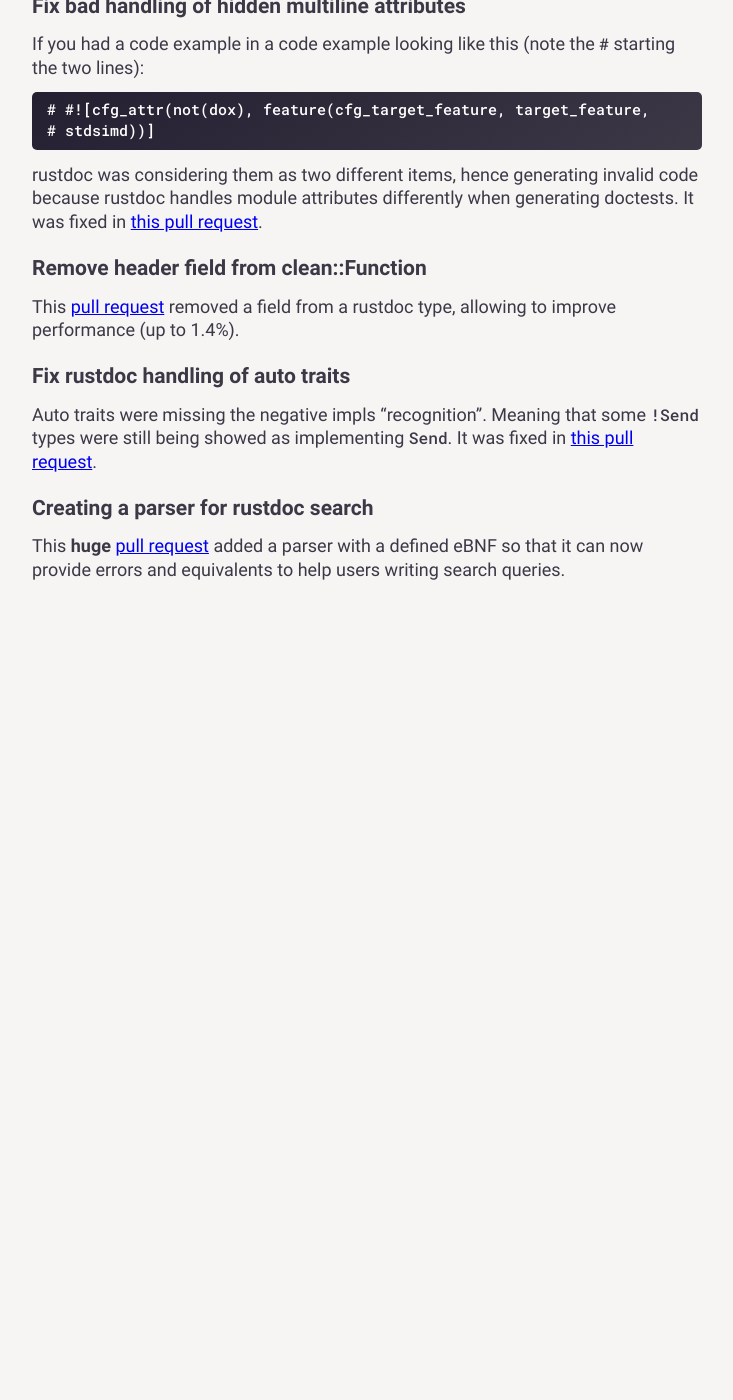
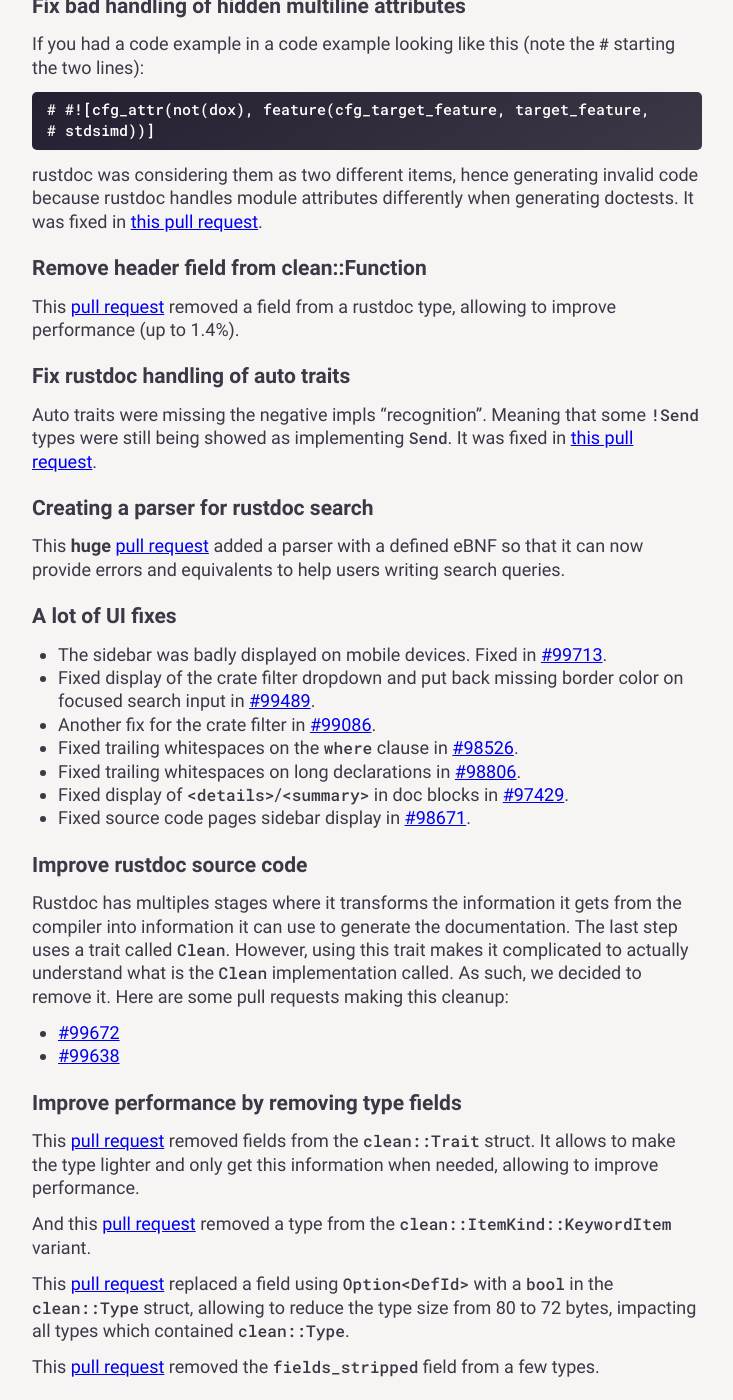
Before and after one commit to yijunyu/trusted-programming.github.io, a Jekyll site: the page built from articles/rustdoc.md, in a window 1280 px wide and 1400 px high, scrolled down 9035 px. Shown: the whole window, without its empty margins (273-1006 px from the left). Built offline with Jekyll 4.4.1, drawn with Linux system fonts in a browser that asks for light colours; comment, search, counter and statistics services are not loaded; before the commit the page ends 9665 px from its top, so only the background shows below that; some of the changed text lies outside the part shown.

Commit message:
Add updates from GuillaumeGomez

```diff
--- a/articles/rustdoc.md
+++ b/articles/rustdoc.md
@@ -351,3 +351,84 @@
 ### Creating a parser for rustdoc search
 
 This **huge** [pull request](https://github.com/rust-lang/rust/pull/90630) added a parser with a defined eBNF so that it can now provide errors and equivalents to help users writing search queries.
+
+### A lot of UI fixes
+
+ * The sidebar was badly displayed on mobile devices. Fixed in [#99713](https://github.com/rust-lang/rust/pull/99713).
+ * Fixed display of the crate filter dropdown and put back missing border color on focused search input in [#99489](https://github.com/rust-lang/rust/pull/99489).
+ * Another fix for the crate filter in [#99086](https://github.com/rust-lang/rust/pull/99086).
+ * Fixed trailing whitespaces on the `where` clause in [#98526](https://github.com/rust-lang/rust/pull/98256).
+ * Fixed trailing whitespaces on long declarations in [#98806](https://github.com/rust-lang/rust/pull/98806).
+ * Fixed display of `<details>`/`<summary>` in doc blocks in [#97429](https://github.com/rust-lang/rust/pull/97249).
+ * Fixed source code pages sidebar display in [#98671](https://github.com/rust-lang/rust/pull/98671).
+
+### Improve rustdoc source code
+
+Rustdoc has multiples stages where it transforms the information it gets from the compiler into information it can use to generate the documentation. The last step uses a trait called `Clean`. However, using this trait makes it complicated to actually understand what is the `Clean` implementation called. As such, we decided to remove it. Here are some pull requests making this cleanup:
+
+ * [#99672](https://github.com/rust-lang/rust/pull/99672)
+ * [#99638](https://github.com/rust-lang/rust/pull/99638)
+
+### Improve performance by removing type fields
+
+This [pull request](https://github.com/rust-lang/rust/pull/99598) removed fields from the `clean::Trait` struct. It allows to make the type lighter and only get this information when needed, allowing to improve performance.
+
+And this [pull request](https://github.com/rust-lang/rust/pull/99559) removed a type from the `clean::ItemKind::KeywordItem` variant.
+
+This [pull request](https://github.com/rust-lang/rust/pull/93963) replaced a field using `Option<DefId>` with a `bool` in the `clean::Type` struct, allowing to reduce the type size from 80 to 72 bytes, impacting all types which contained `clean::Type`.
+
+This [pull request](https://github.com/rust-lang/rust/pull/94053) removed the `fields_stripped` field from a few types.
+
+### Fix auto-expand in source code pages sidebar
+
+In the source code pages, the sidebar contains a tree view for the files of the crate. It auto-expands the path to the current file. However, it was also opening all other paths. It was fixed in [#99373](https://github.com/rust-lang/rust/pull/99373).
+
+### JSON output format fixes
+
+The JSON output format had a lot of issues, mostly around reexports. The solution we picked was to stop inlining reexported items directly to prevent duplicates. It was done in these pull requests:
+
+ * [#99287](https://github.com/rust-lang/rust/pull/99287)
+ * [#98577](https://github.com/rust-lang/rust/pull/98577)
+ * [#98611](https://github.com/rust-lang/rust/pull/98611)
+ * [#98053](https://github.com/rust-lang/rust/pull/98053)
+ * [#98166](https://github.com/rust-lang/rust/pull/98166)
+ * [#98195](https://github.com/rust-lang/rust/pull/98195)
+
+### Transform the settings menu into a "pocket" menu
+
+We had a lot of buttons alongside the search input: one for picking a theme, one for the settings and one for the help. We tried for some time to remove this noise and finally found a way by merging settings and themes menus into one "pocket" menu.
+
+It was done in [#96958](https://github.com/rust-lang/rust/pull/96958).
+
+Then this [pull request](https://github.com/rust-lang/rust/pull/97089) improved the display of the items in the menu.
+
+### Transform the help popup into a "pocket" menu
+
+Until this [pull request](https://github.com/rust-lang/rust/pull/98297), when you clicked on the `?` button, a popup was displayed. It was displaying a popup. Since we already transformed the settings menu into a pocket menu, it didn't make much sense to keep this popup so it was turned into a pocket menu as well.
+
+### Add macro support in jump to definition feature
+
+On the source code pages, when there is a macro, you can now jump to its definition thanks to [#91264](https://github.com/rust-lang/rust/pull/91264).
+
+### Add visual "notification" for users to know that the settings menu is loading
+
+This [pull request](https://github.com/rust-lang/rust/pull/96704) added an animation when you click on the settings button until the menu is loaded to allow the users to know that something is being done in the background.
+
+### Simplify theme CSS source code
+
+For now, rustdoc themes need to re-implement all the CSS rules from `light.css` into the new theme. We have been switching to CSS variables to make this simpler to maintain:
+
+ * [#98460](https://github.com/rust-lang/rust/pull/98460)
+ * [#99152](https://github.com/rust-lang/rust/pull/99152)
+
+### Add more semantic information to impl IDs
+
+Each impl block has an ID. However, if you have more than one, the IDs will conflict and you will end up with `impl-1`, `impl-2`, etc. This [pull request](https://github.com/rust-lang/rust/pull/98939) added more information into the impl ID to make them more predictible.
+
+### CSS cleanup
+
+There some cleanups being done recently on the CSS:
+
+ * [#99423](https://github.com/rust-lang/rust/pull/99423)
+ * [#99237](https://github.com/rust-lang/rust/pull/99237)
+ * [#99114](https://github.com/rust-lang/rust/pull/99114)
```
Also changed, not shown: articles/askama.md (added, +19 -0 lines), articles/gcc_backend.md (added, +34 -0 lines), articles/pulldown-cmark.md (added, +11 -0 lines).
